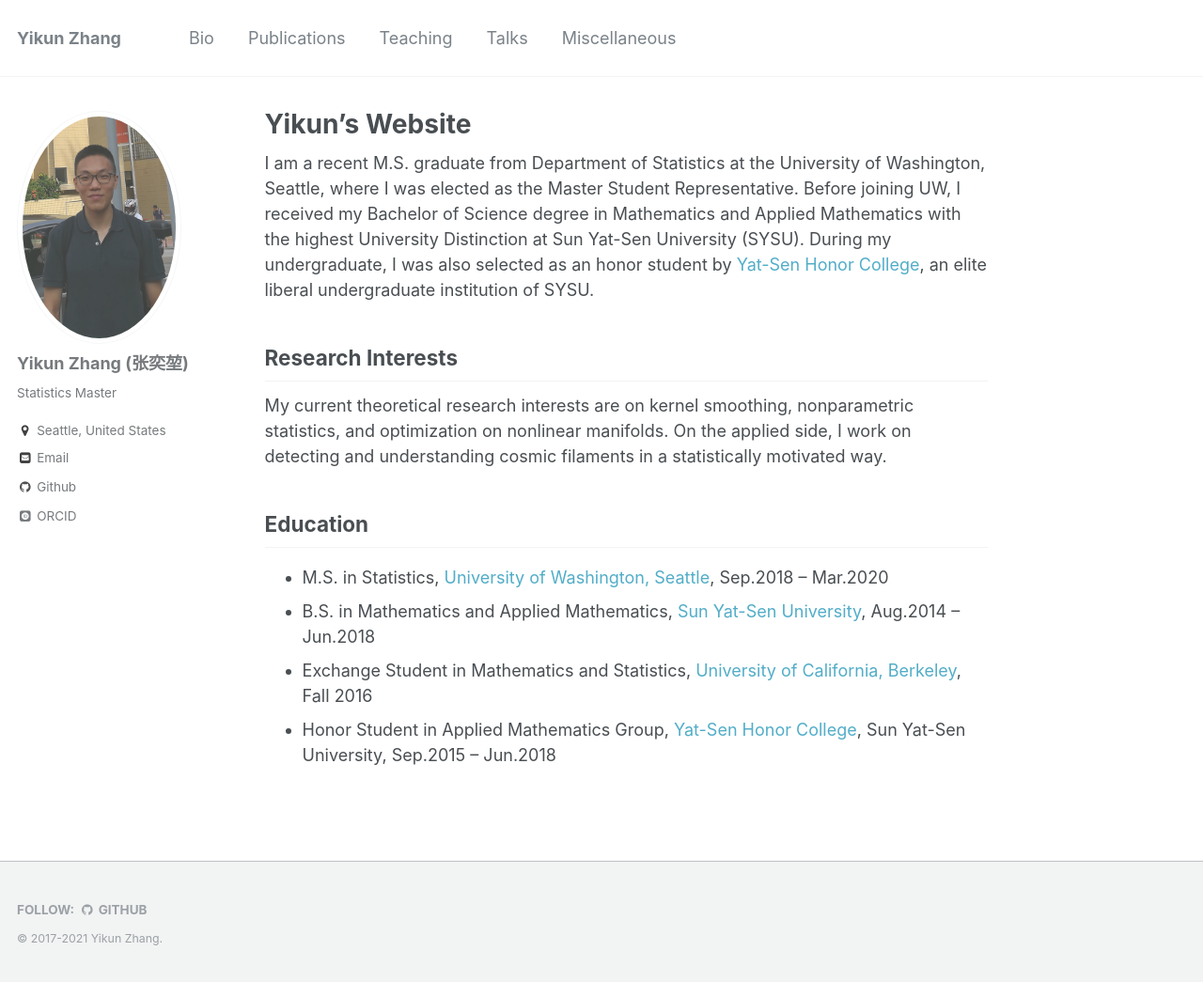
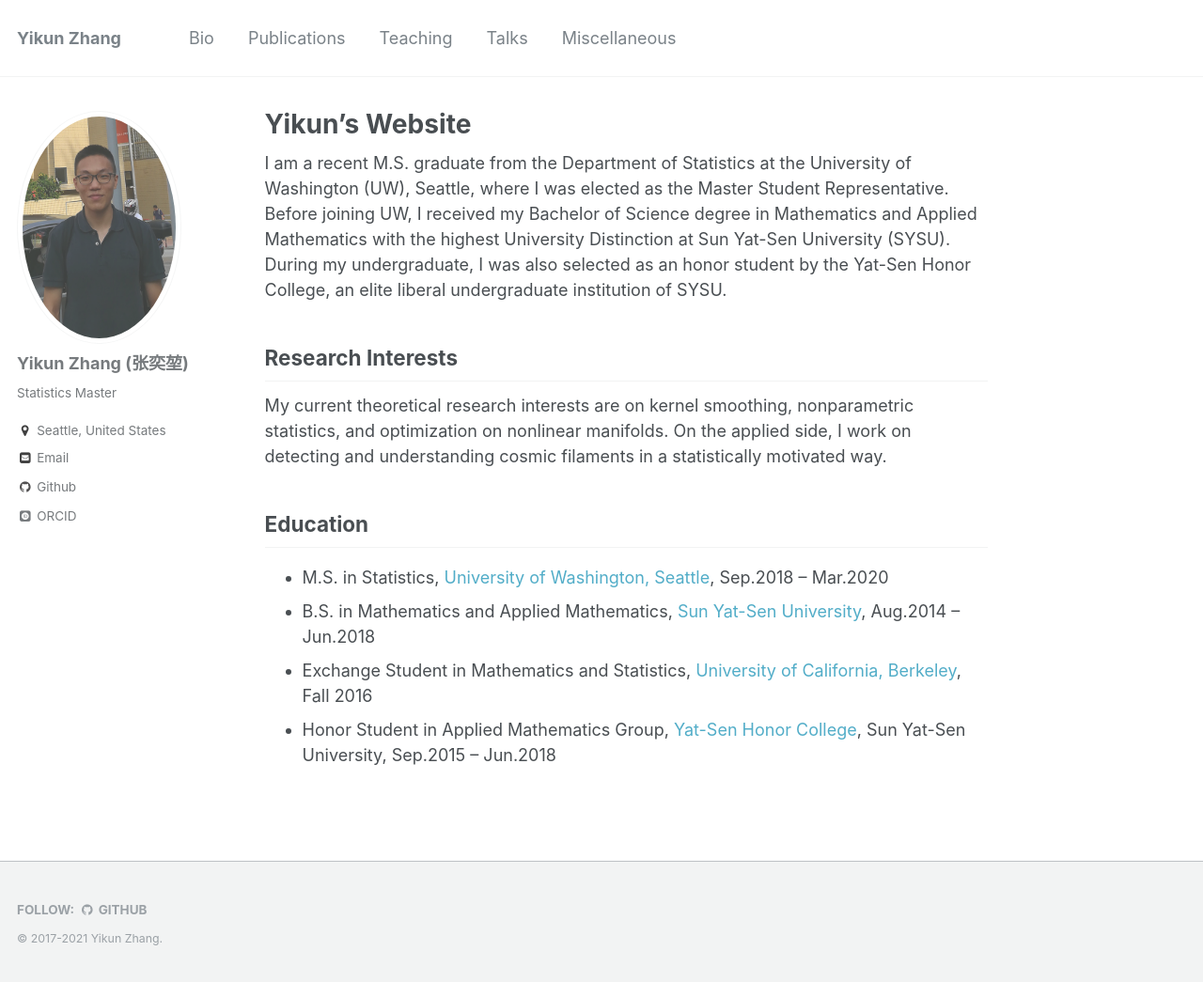
Before and after one commit to zhangyk8/zhangyk8.github.io, a Jekyll site: the page built from _pages/about.md, in a window 1280 px wide and 1045 px high. Shown: the whole window at 94% size. Built offline with Jekyll 4.4.1, drawn with Linux system fonts in a browser that asks for light colours; some web fonts are replaced.

Commit message:
Update about.md

```diff
--- a/_pages/about.md
+++ b/_pages/about.md
@@ -9,7 +9,7 @@ redirect_from:
 ---
 
 
-I am a recent M.S. graduate from Department of Statistics at the University of Washington, Seattle, where I was elected as the Master Student Representative. Before joining UW, I received my Bachelor of Science degree in Mathematics and Applied Mathematics with the highest University Distinction at Sun Yat-Sen University (SYSU). During my undergraduate, I was also selected as an honor student by [Yat-Sen Honor College](http://yss.sysu.edu.cn/EnVersion/Index.aspx), an elite liberal undergraduate institution of SYSU.
+I am a recent M.S. graduate from the Department of Statistics at the University of Washington (UW), Seattle, where I was elected as the Master Student Representative. Before joining UW, I received my Bachelor of Science degree in Mathematics and Applied Mathematics with the highest University Distinction at Sun Yat-Sen University (SYSU). During my undergraduate, I was also selected as an honor student by the Yat-Sen Honor College, an elite liberal undergraduate institution of SYSU.
 
 Research Interests
 -----------
```
